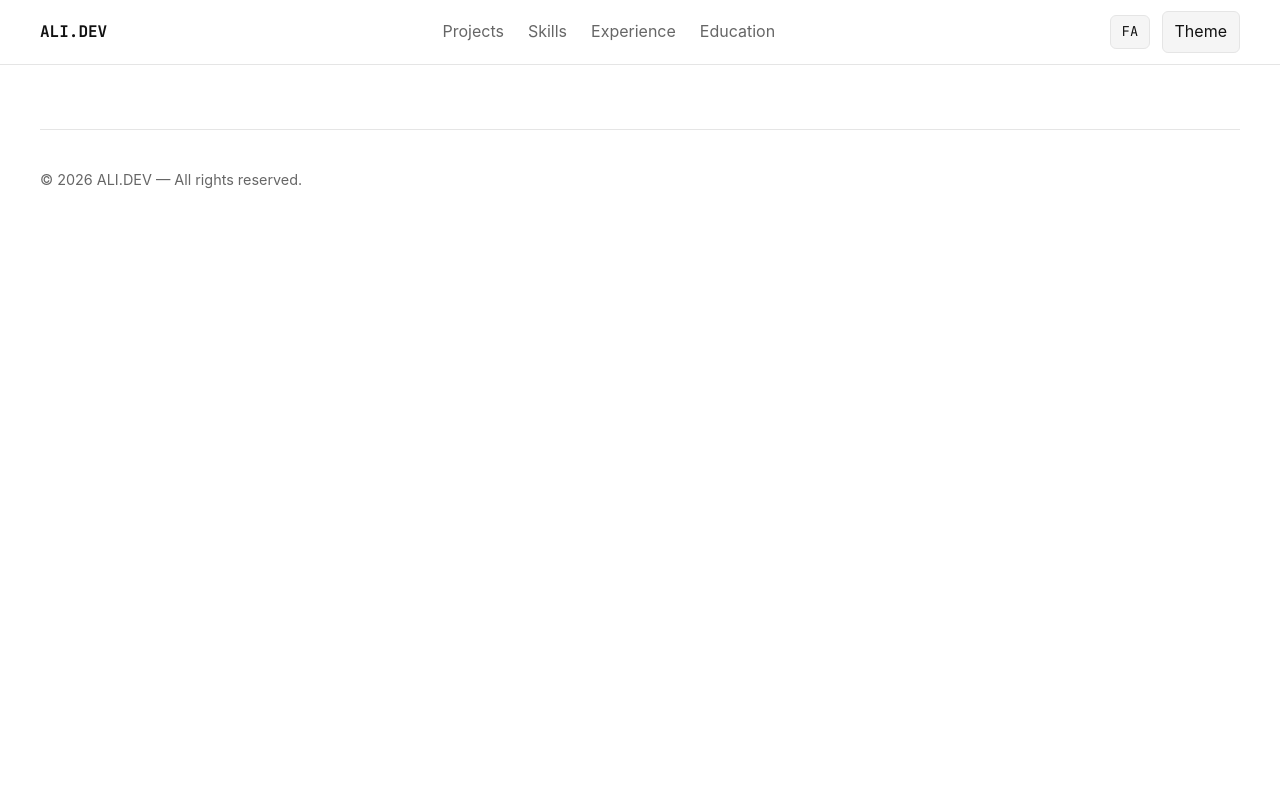
After one commit to alirhw/portfolio, a Django app: page /en/ in a window 1280 px wide. The commit adds this page. Run offline with Django 5.2, Linux system fonts and the light colour scheme; data that the repository does not hold is empty.

Commit message:
feat(i18n): implement EN/FA internationalization and BiDi RTL/LTR foundation (T-029)
- Configure LocaleMiddleware, LANGUAGES, and LOCALE_PATHS in config/settings/base.py

- Wrap URL routing with i18n_patterns and enable set_language in config/urls.py

- Add _language_switcher.html with next target preservation

- Update base.html with dynamic lang, dir, and translated labels

- Add RTL/LTR styles, Vazirmatn font rules, and language switcher in static/css/main.css

- Create PO translation catalogs and compile MO binaries for en and fa

- Add functional test suite in tests/functional/test_i18n_rtl.py verifying ltr/rtl attributes, language switching, and Persian translations

```diff
--- a/config/urls.py
+++ b/config/urls.py
@@ -1,7 +1,13 @@
+from django.conf.urls.i18n import i18n_patterns
 from django.contrib import admin
 from django.urls import include, path
 
 urlpatterns = [
+    path("i18n/", include("django.conf.urls.i18n")),
+]
+
+urlpatterns += i18n_patterns(
     path("admin/", admin.site.urls),
-    path("", include("apps.portfolio.urls")),
-]
+    path("", include("apps.portfolio.urls", namespace="portfolio")),
+    prefix_default_language=True,
+)
--- a/static/css/main.css
+++ b/static/css/main.css
@@ -7,6 +7,9 @@
         BlinkMacSystemFont,
         "Segoe UI",
         sans-serif;
+
+    --font-en-sans: Inter, system-ui, -apple-system, sans-serif;
+    --font-fa-sans: "Vazirmatn", system-ui, -apple-system, sans-serif;
 
     --font-mono:
         "JetBrains Mono",
@@ -73,11 +76,26 @@ body {
         color 180ms ease;
 }
 
+html[dir="ltr"] body {
+    font-family: var(--font-en-sans);
+    text-align: left;
+}
+
+html[dir="rtl"] body {
+    font-family: var(--font-fa-sans);
+    text-align: right;
+}
+
 html[lang="fa"] body {
     font-family: var(--font-fa);
 }
 
-.monospace {
+.monospace,
+code,
+pre,
+.font-mono,
+.site-logo,
+.lang-code {
     font-family: var(--font-mono);
 }
 
@@ -157,6 +175,32 @@ select {
 .site-nav__links a:hover,
 .site-nav__links a:focus-visible {
     color: var(--color-text);
+}
+
+.site-nav__actions {
+    display: flex;
+    align-items: center;
+    gap: var(--space-sm);
+}
+
+.lang-switch-form {
+    display: inline-flex;
+    align-items: center;
+}
+
+.lang-btn {
+    background: var(--color-surface);
+    color: var(--color-text);
+    border: 1px solid var(--color-border);
+    padding: 0.35rem 0.65rem;
+    border-radius: var(--radius-sm);
+    cursor: pointer;
+    font-size: 0.85rem;
+    transition: background-color 160ms ease, border-color 160ms ease;
+}
+
+.lang-btn:hover {
+    border-color: var(--color-text-muted);
 }
 
 .theme-toggle {
--- /dev/null
+++ b/static/js/main.js
@@ -0,0 +1,18 @@
+document.addEventListener('DOMContentLoaded', () => {
+    const themeToggleBtn = document.getElementById('theme-toggle');
+    const htmlElement = document.documentElement;
+
+    if (themeToggleBtn) {
+        themeToggleBtn.addEventListener('click', () => {
+            const currentTheme = htmlElement.getAttribute('data-theme') || 'light';
+            const newTheme = currentTheme === 'dark' ? 'light' : 'dark';
+            htmlElement.setAttribute('data-theme', newTheme);
+            localStorage.setItem('theme', newTheme);
+        });
+    }
+
+    const savedTheme = localStorage.getItem('theme');
+    if (savedTheme) {
+        htmlElement.setAttribute('data-theme', savedTheme);
+    }
+});
--- a/templates/base.html
+++ b/templates/base.html
@@ -1,50 +1,50 @@
-{% load static %}
-<!doctype html>
-<html lang="{{ LANGUAGE_CODE|default:'en' }}" dir="{% if LANGUAGE_BIDI %}rtl{% else %}ltr{% endif %}" data-theme="light">
+{% load static i18n %}
+<!DOCTYPE html>
+{% get_current_language as CURRENT_LANGUAGE %}
+{% get_current_language_bidi as LANGUAGE_BIDI %}
+<html
+    lang="{{ CURRENT_LANGUAGE }}"
+    dir="{% if LANGUAGE_BIDI %}rtl{% else %}ltr{% endif %}"
+    data-theme="light"
+>
 <head>
     <meta charset="UTF-8">
     <meta name="viewport" content="width=device-width, initial-scale=1.0">
-    <meta name="description" content="{% block meta_description %}Personal portfolio of a Backend Developer and AI enthusiast.{% endblock %}">
+    <meta name="description" content="{% block meta_description %}{% translate 'Personal portfolio of a Backend Developer and AI enthusiast.' %}{% endblock %}">
     <meta name="robots" content="index, follow">
-    <title>{% block title %}ALI.DEV — Backend Developer & AI Enthusiast{% endblock %}</title>
+    <title>{% block title %}{% translate "ALI.DEV — Backend Engineer" %}{% endblock %}</title>
 
     <link rel="preconnect" href="https://fonts.googleapis.com">
     <link rel="preconnect" href="https://fonts.gstatic.com" crossorigin>
-    <link href="https://fonts.googleapis.com/css2?family=JetBrains+Mono:wght@400;500;600;700&family=Vazirmatn:wght@400;500;600;700&display=swap" rel="stylesheet">
+    <link
+        href="https://fonts.googleapis.com/css2?family=JetBrains+Mono:wght@400;500;600;700&family=Vazirmatn:wght@400;500;600;700&display=swap"
+        rel="stylesheet"
+    >
+
     <link rel="stylesheet" href="{% static 'css/main.css' %}">
     {% block extra_head %}{% endblock %}
 </head>
+
 <body>
     <header class="site-header">
-        <nav class="site-nav" aria-label="Primary navigation">
-            <a class="site-logo" href="{% url 'portfolio:home' %}">
-                ALI.DEV
-            </a>
+        <nav class="site-nav" aria-label="{% translate 'Primary navigation' %}">
+            <a class="site-logo" href="{% url 'portfolio:home' %}">ALI.DEV</a>
 
             <div class="site-nav__links">
-                <a href="{% url 'portfolio:home' %}">
-                    Home
-                </a>
-                <a href="#skills">
-                    Skills
-                </a>
-                <a href="#experience">
-                    Experience
-                </a>
-                <a href="#education">
-                    Education
-                </a>
-                <a href="#projects">
-                    Projects
-                </a>
+                <a href="#projects">{% translate "Projects" %}</a>
+                <a href="#skills">{% translate "Skills" %}</a>
+                <a href="#experience">{% translate "Experience" %}</a>
+                <a href="#education">{% translate "Education" %}</a>
             </div>
 
             <div class="site-nav__actions">
+                {% include "includes/_language_switcher.html" %}
+
                 <button
                     type="button"
                     id="theme-toggle"
                     class="theme-toggle"
-                    aria-label="Toggle color theme"
+                    aria-label="{% translate 'Toggle color theme' %}"
                 >
                     Theme
                 </button>
@@ -58,10 +58,11 @@
 
     <footer class="site-footer">
         {% block footer %}
-            <p>© {% now "Y" %} ALI.DEV</p>
+            <p>© {% now "Y" %} ALI.DEV — {% translate "All rights reserved." %}</p>
         {% endblock %}
     </footer>
 
+    <script src="{% static 'js/main.js' %}" defer></script>
     {% block extra_js %}{% endblock %}
 </body>
 </html>
--- /dev/null
+++ b/templates/includes/_language_switcher.html
@@ -0,0 +1,16 @@
+{% load i18n %}
+{% get_current_language as CURRENT_LANGUAGE %}
+
+<form action="{% url 'set_language' %}" method="post" class="lang-switch-form">
+    {% csrf_token %}
+    <input name="next" type="hidden" value="{{ request.get_full_path }}">
+    {% if CURRENT_LANGUAGE == "fa" %}
+        <button type="submit" name="language" value="en" class="lang-btn" aria-label="Switch to English">
+            <span class="lang-code">EN</span>
+        </button>
+    {% else %}
+        <button type="submit" name="language" value="fa" class="lang-btn" aria-label="تغییر به زبان فارسی">
+            <span class="lang-code">FA</span>
+        </button>
+    {% endif %}
+</form>
```
Also changed, not shown: config/settings/base.py (+14 -1 lines), tests/functional/test_admin.py (+9 -8 lines), tests/functional/test_base_template.py (+19 -7 lines), tests/functional/test_content_sections.py (+3 -2 lines), tests/functional/test_i18n_rtl.py (added, +45 -0 lines), tests/functional/test_projects_and_building.py (+3 -2 lines), tests/functional/test_public_home.py (+9 -3 lines), locale/en/LC_MESSAGES/django.po (added), locale/fa/LC_MESSAGES/django.po (added), 2 other files.
